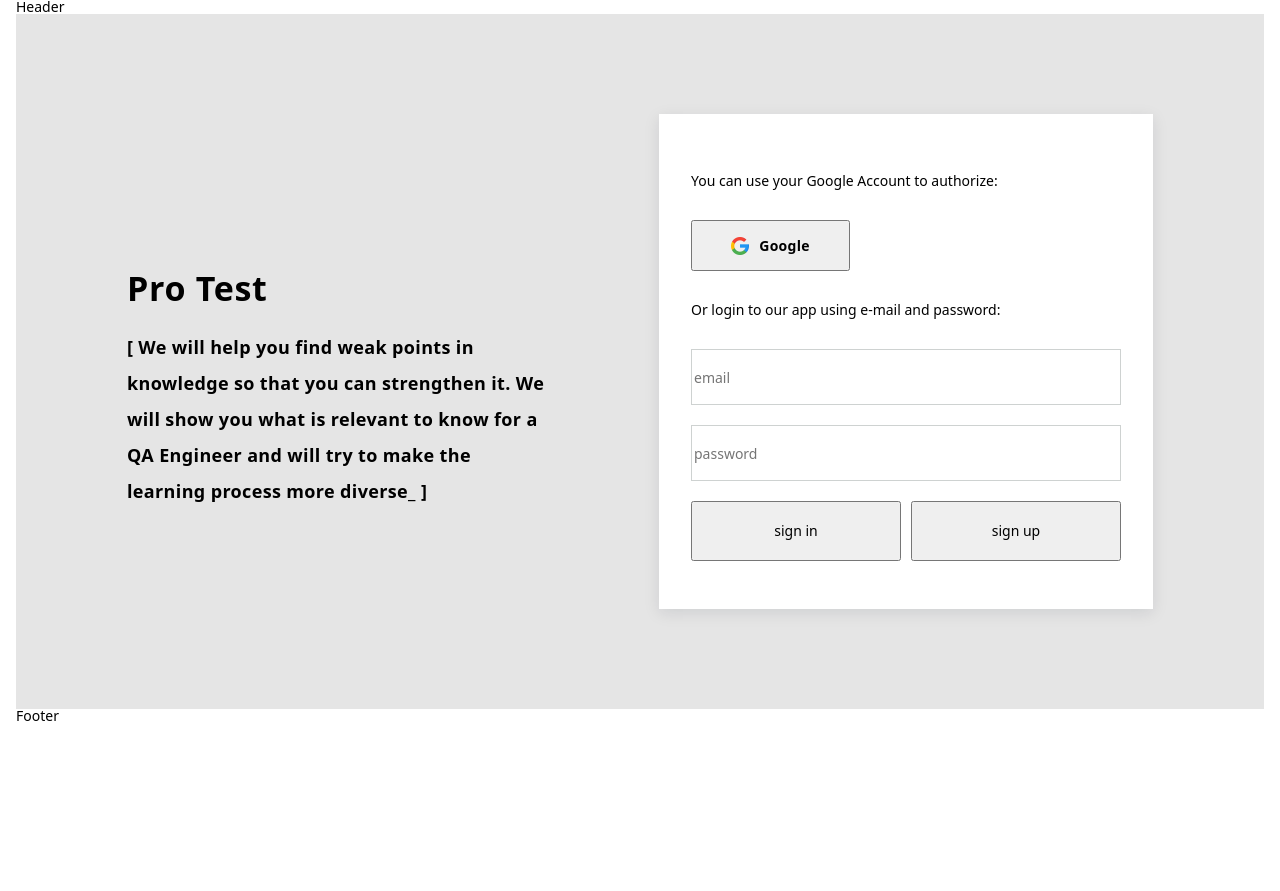
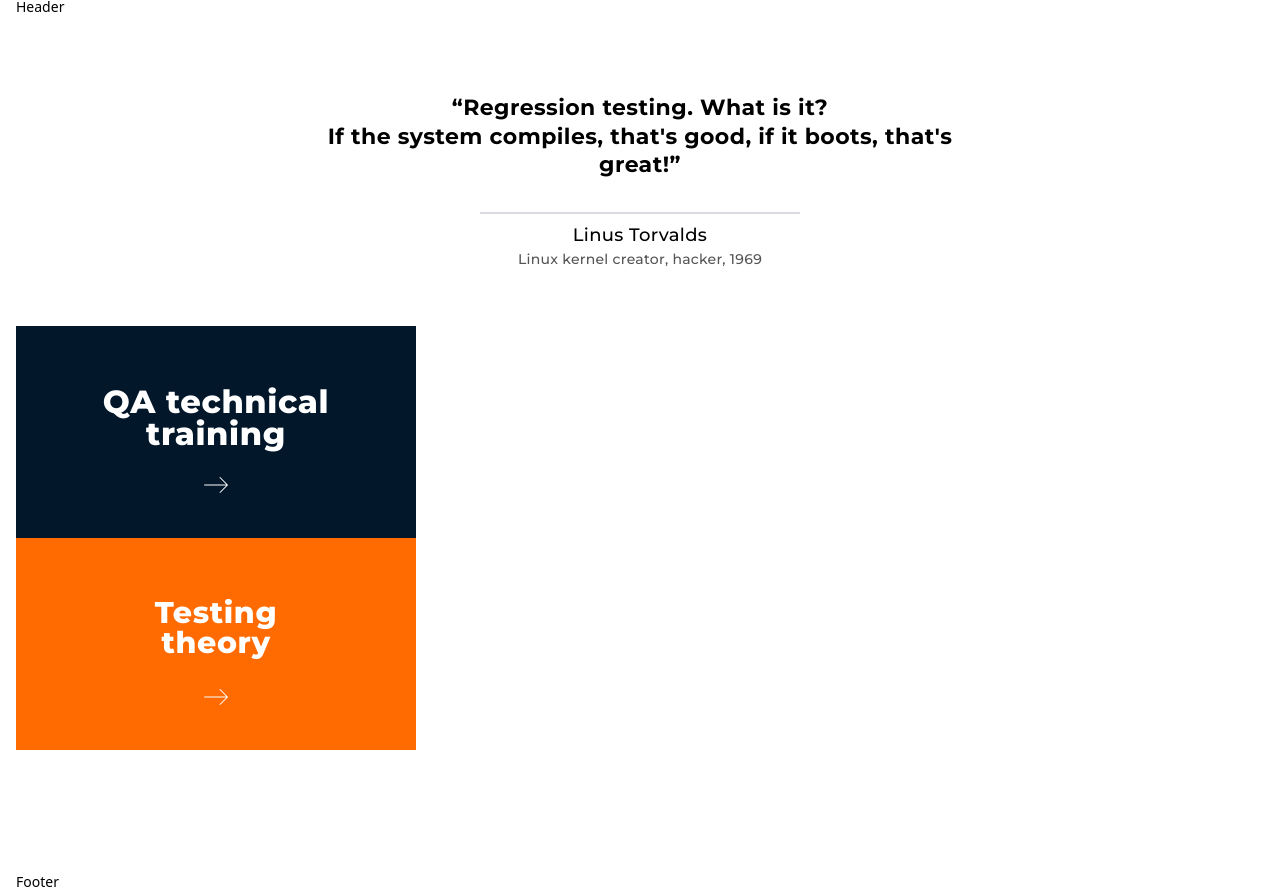
Before and after one commit to AnnaSobchenko/pro-test, a React (Create React App) app: page / in a window 1280 px wide. Before the commit this address led to /auth. Before the commit the page ends 800 px from the top, so only its background shows below. Built offline with nearby package versions, Linux system fonts and the light colour scheme.

Commit message:
add style desktop

```diff
--- a/src/App.js
+++ b/src/App.js
@@ -18,8 +18,8 @@ import { useSelector } from "react-redux";
 
 function App() {
   // const isLoggedIn = useSelector(state=> state.auth.isLoggedIn)
-  const isLoggedIn = false
-  console.log('isLoggedIn', isLoggedIn)
+  const isLoggedIn = true
+
   return (
     <div className="container">
       <Suspense fallback={<Loader />}>
--- a/src/components/AuthForm/AuthForm.jsx
+++ b/src/components/AuthForm/AuthForm.jsx
@@ -61,10 +61,10 @@ const AuthForm = () => {
             />
 
             <div className={s.btn} >
-              <button className={`${s.btnSubmit} ${s.btnSubmitSignin}`} type="submit" value="signin" >
+              <button className={`${s.btnSubmit} ${s.btnSubmitSignin} `} type="submit" value="signin" >
               sign in
             </button>
-            <button className={s.btnSubmit} value="signup"  type="submit" >
+            <button className={s.btnSubmit } value="signup"  type="submit" >
               sign up
             </button></div>
 
--- a/src/components/AuthForm/AuthForm.module.scss
+++ b/src/components/AuthForm/AuthForm.module.scss
@@ -41,6 +41,10 @@
   width: 210px;
   height: 60px;
 }
+
+.btnSubmit:hover {
+  background-color: var(--accent-button-color);
+}
 .btnGoogle{
  display: flex;
  justify-content: center;
```
Also changed, not shown: src/index.scss (line endings or trailing spaces).
